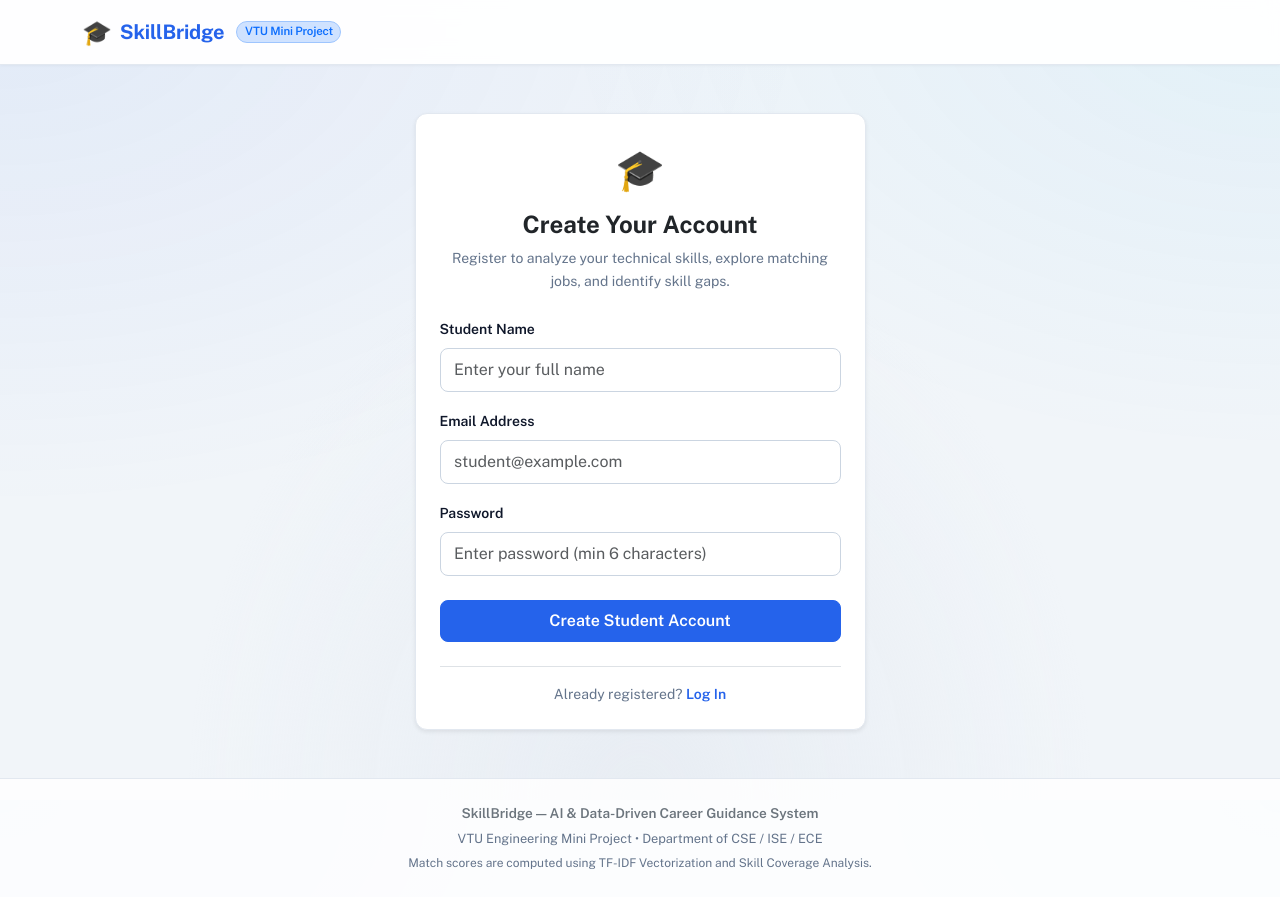
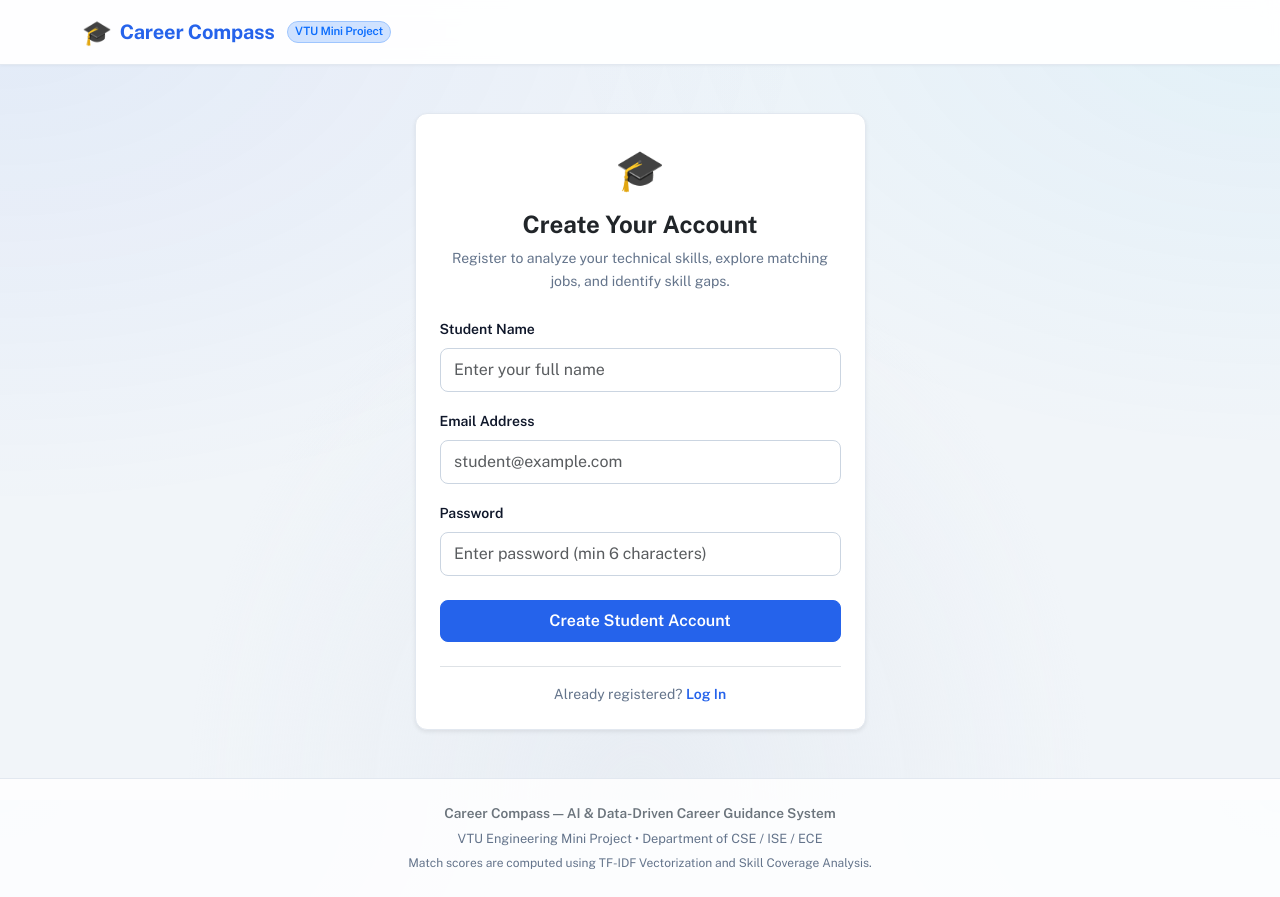
Before and after one commit to TR-0910/SkillBridge, a Flask app: page /register in a window 1280 px wide. Run offline with Flask 3, Linux system fonts and the light colour scheme; data comes from the database, SQL or seed files in the repository.

Commit message:
Rename SkillBridge to Career Compass in base.html

```diff
--- a/skillbridge/templates/base.html
+++ b/skillbridge/templates/base.html
@@ -13,7 +13,7 @@
   <div class="container">
     <a class="navbar-brand d-flex align-items-center gap-2" href="{{ url_for('dashboard') if current_user else url_for('login') }}">
       <span class="fs-4">🎓</span>
-      <span class="fw-bold">SkillBridge</span>
+      <span class="fw-bold">Career Compass</span>
       <span class="badge bg-primary-subtle text-primary border border-primary-subtle rounded-pill ms-1" style="font-size: 0.72rem; font-weight: 600;">VTU Mini Project</span>
     </a>
     {% if current_user %}
@@ -59,7 +59,7 @@
 <footer class="sb-footer">
   <div class="container text-center">
     <div class="fw-semibold text-secondary mb-1">
-      SkillBridge — AI & Data-Driven Career Guidance System
+      Career Compass — AI & Data-Driven Career Guidance System
     </div>
     <div class="text-muted" style="font-size: 0.8rem;">
       VTU Engineering Mini Project • Department of CSE / ISE / ECE
```
